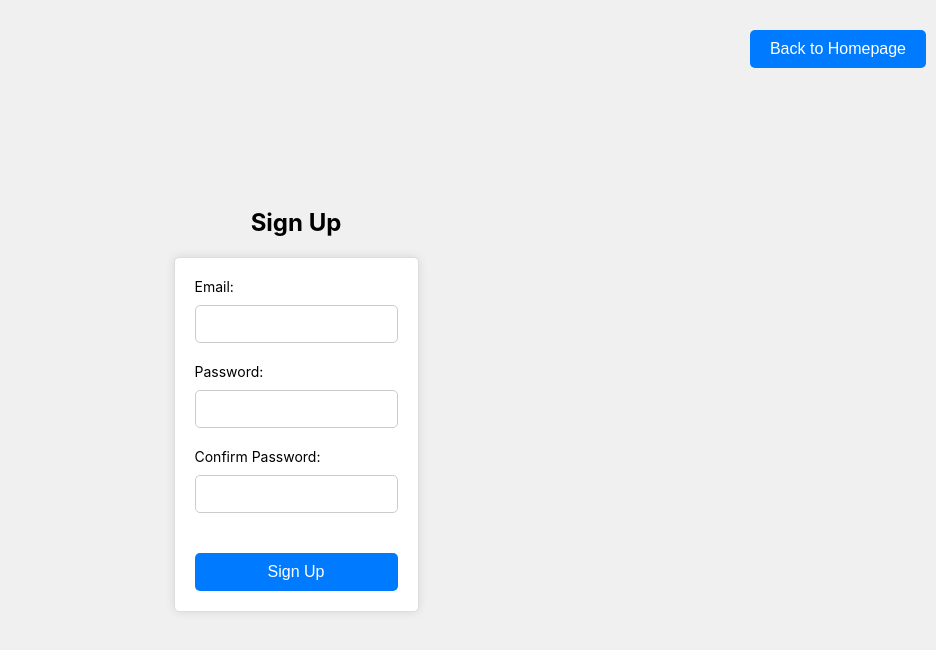
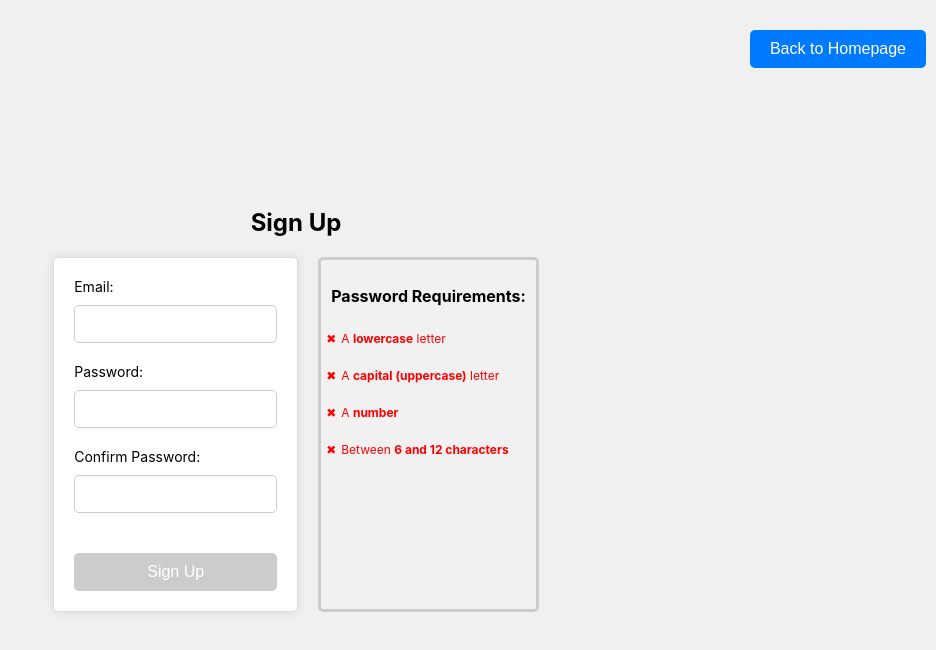
Before and after one commit to OriBerger/GoFish, a React (Create React App) app in the folder frontend/my-app/: page /signup in a window 1280 px wide. Shown: the top 650 px of the page, without its empty margins (344-1280 px from the left). Built offline with nearby package versions, Linux system fonts and the light colour scheme; no server answers.

Commit message:
add password validatoion  and style to front

```diff
--- a/frontend/my-app/src/components/SignUp.tsx
+++ b/frontend/my-app/src/components/SignUp.tsx
@@ -12,22 +12,44 @@ const SignUp: React.FC = () => {
   const [confirmPassword, setConfirmPassword] = useState("");
   const [loading, setLoading] = useState<boolean>(false);
   const [message, setMessage] = useState<string | null>(null);
+
   const navigate = useNavigate();
+
+  // Password validation rules
+  const lowerCaseLetters = /[a-z]/;
+  const upperCaseLetters = /[A-Z]/;
+  const numbers = /[0-9]/;
+  const minLength = 6;
+  const maxLength = 12;
+
+  // Validation checks
+  const isValidLowerCase = lowerCaseLetters.test(password);
+  const isValidUpperCase = upperCaseLetters.test(password);
+  const isValidNumber = numbers.test(password);
+  const isValidLength =
+    password.length >= minLength && password.length <= maxLength;
+
+  const isPasswordValid =
+    isValidLowerCase && isValidUpperCase && isValidNumber && isValidLength;
 
   const handleSignUp = async (e: React.FormEvent) => {
     e.preventDefault();
     setLoading(true);
+
     if (password !== confirmPassword) {
-      alert("Passwords do not match!");
+      setMessage("Passwords do not match!");
+      setLoading(false);
       return;
     }
 
     try {
       const response = await api.post("/signup", { email, password });
       console.log("Sign Up successful:", response.data);
-      navigate("/");
+      localStorage.setItem("token", response.data.token); // Store the token in localStorage
+      navigate("/main"); // Navigate to the main page after signup
       setMessage(response.data.message);
     } catch (error) {
+      console.log("Sign-Up Error:", error); // Add this to inspect the error
       setMessage(
         (error as AxiosError<ErrorResponse>).response?.data?.error ||
           "An unknown error occurred"
@@ -40,6 +62,7 @@ const SignUp: React.FC = () => {
   return (
     <div className="sign-up-container">
       <h2>Sign Up</h2>
+      <div className="form-and-message">
         <form onSubmit={handleSignUp} className="sign-up-form">
           <div className="sign-up-form-group">
             <label>Email:</label>
@@ -50,6 +73,7 @@ const SignUp: React.FC = () => {
               required
             />
           </div>
+
           <div className="sign-up-form-group">
             <label>Password:</label>
             <input
@@ -59,6 +83,7 @@ const SignUp: React.FC = () => {
               required
             />
           </div>
+
           <div className="sign-up-form-group">
             <label>Confirm Password:</label>
             <input
@@ -68,12 +93,36 @@ const SignUp: React.FC = () => {
               required
             />
           </div>
-        <button type="submit" disabled={loading}>
+
+          <button type="submit" disabled={loading || !isPasswordValid}>
             {loading ? "Signing Up..." : "Sign Up"}
           </button>
         </form>
+
+        {/* Password validation box */}
+        <div id="message">
+          <h3>Password Requirements:</h3>
+          <p className={isValidLowerCase ? "valid" : "invalid"}>
+            A <b>lowercase</b> letter
+          </p>
+          <p className={isValidUpperCase ? "valid" : "invalid"}>
+            A <b>capital (uppercase)</b> letter
+          </p>
+          <p className={isValidNumber ? "valid" : "invalid"}>
+            A <b>number</b>
+          </p>
+          <p className={isValidLength ? "valid" : "invalid"}>
+            Between{" "}
+            <b>
+              {minLength} and {maxLength} characters
+            </b>
+          </p>
+        </div>
+      </div>
+
       <BackToHomepageButton />
-      {message && <p>{message}</p>}
+      {/* {message && <p>{message}</p>} */}
+      {message && <p className="error-message">{message}</p>}
     </div>
   );
 };
--- a/frontend/my-app/src/styles/SignUp.css
+++ b/frontend/my-app/src/styles/SignUp.css
@@ -1,3 +1,4 @@
+/* Style the page */
 body {
   background-color: #f0f0f0; /* Bright grey background */
   margin: 0;
@@ -10,6 +11,11 @@ body {
   align-items: center;
   justify-content: center;
   height: 100vh;
+}
+
+.form-and-message {
+  display: flex; /* Flexbox for side-by-side layout */
+  gap: 20px; /* Space between form and validation message */
 }
 
 .sign-up-form {
@@ -56,9 +62,51 @@ button {
 }
 
 button:disabled {
-  background-color: #0056b3;
+  background-color: #cccccc;
+  cursor: not-allowed;
 }
 
 button:hover {
   background-color: #0056b3;
 }
+
+/* The message box */
+#message {
+  display: block;
+  background: #f1f1f1;
+  color: #000;
+  position: relative;
+  padding: 10px; /* Reduced padding for a smaller appearance */
+  border: 3px solid #ccc; /* Optional border for clarity */
+  border-radius: 5px;
+}
+
+#message h3 {
+  font-size: 16px;
+  margin-bottom: 20px;
+}
+
+#message p {
+  font-size: 12px;
+  padding: 5px 0;
+}
+
+.valid {
+  color: green;
+}
+
+.valid:before {
+  position: relative;
+  left: -5px;
+  content: "✔";
+}
+
+.invalid {
+  color: red;
+}
+
+.invalid:before {
+  position: relative;
+  left: -5px;
+  content: "✖";
+}
```
Lines whose indentation alone changed are shown as unchanged.
